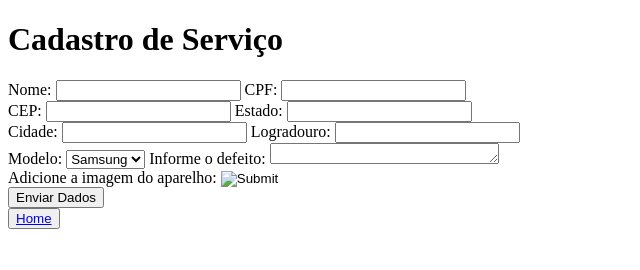
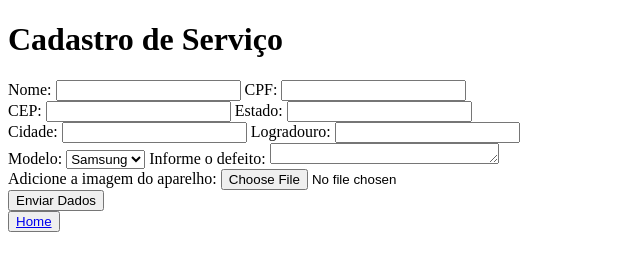
Before and after one commit to Gabriel-Santiago/TEC_WEB, a plain HTML site: page 01/cadastro.html in a window 1280 px wide. Shown: the whole page, without its empty margins (0-640 px from the left). Drawn offline with Linux system fonts and the light colour scheme.

Commit message:
Ajustes no input para receber imagem

```diff
--- a/01/cadastro.html
+++ b/01/cadastro.html
@@ -33,7 +33,7 @@
 
             Informe o defeito: <textarea name="msg" rows="1" cols="26"></textarea><br>
 
-            Adicione a imagem do aparelho: <input type="image"><br>
+            Adicione a imagem do aparelho: <input type="file" accept="image/*"><br>
 
             <input type="submit" value="Enviar Dados">
 
```
Also changed, not shown: 01/revendaCel.html (+1 -1 lines).
